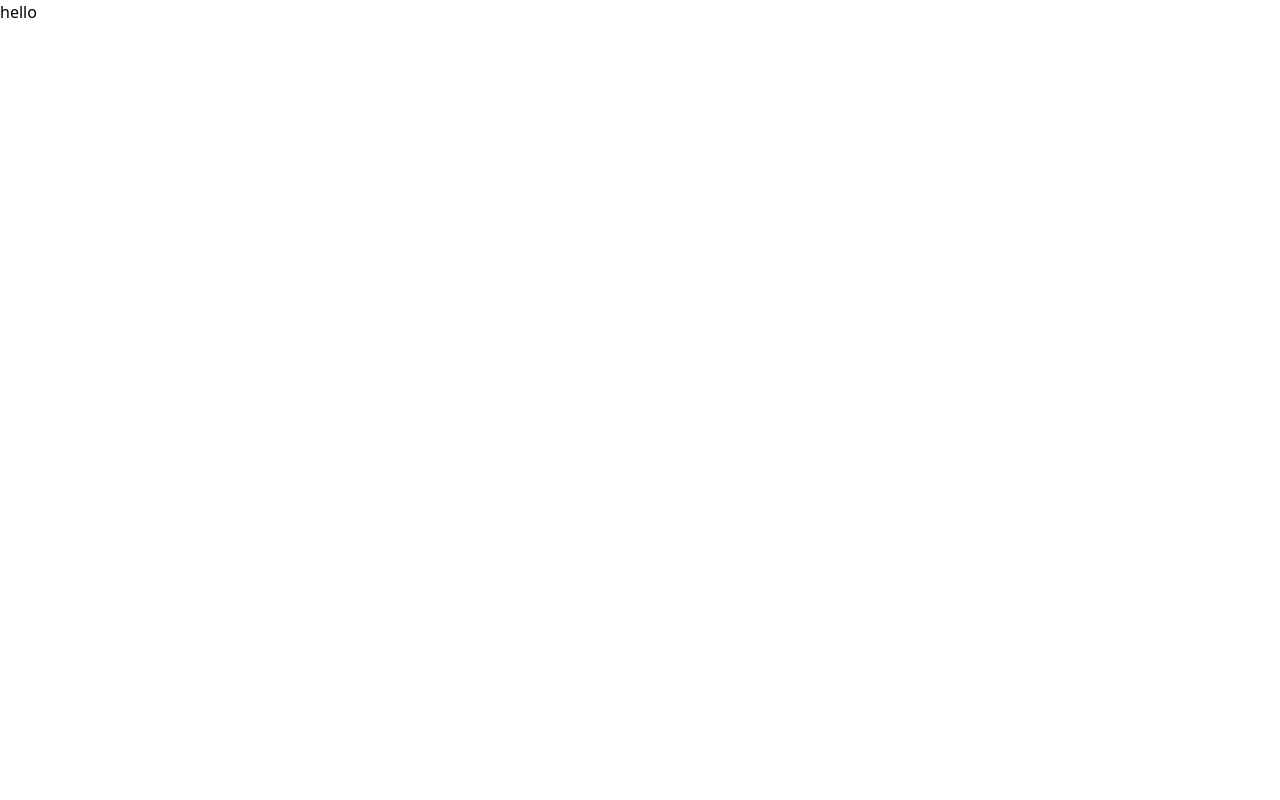
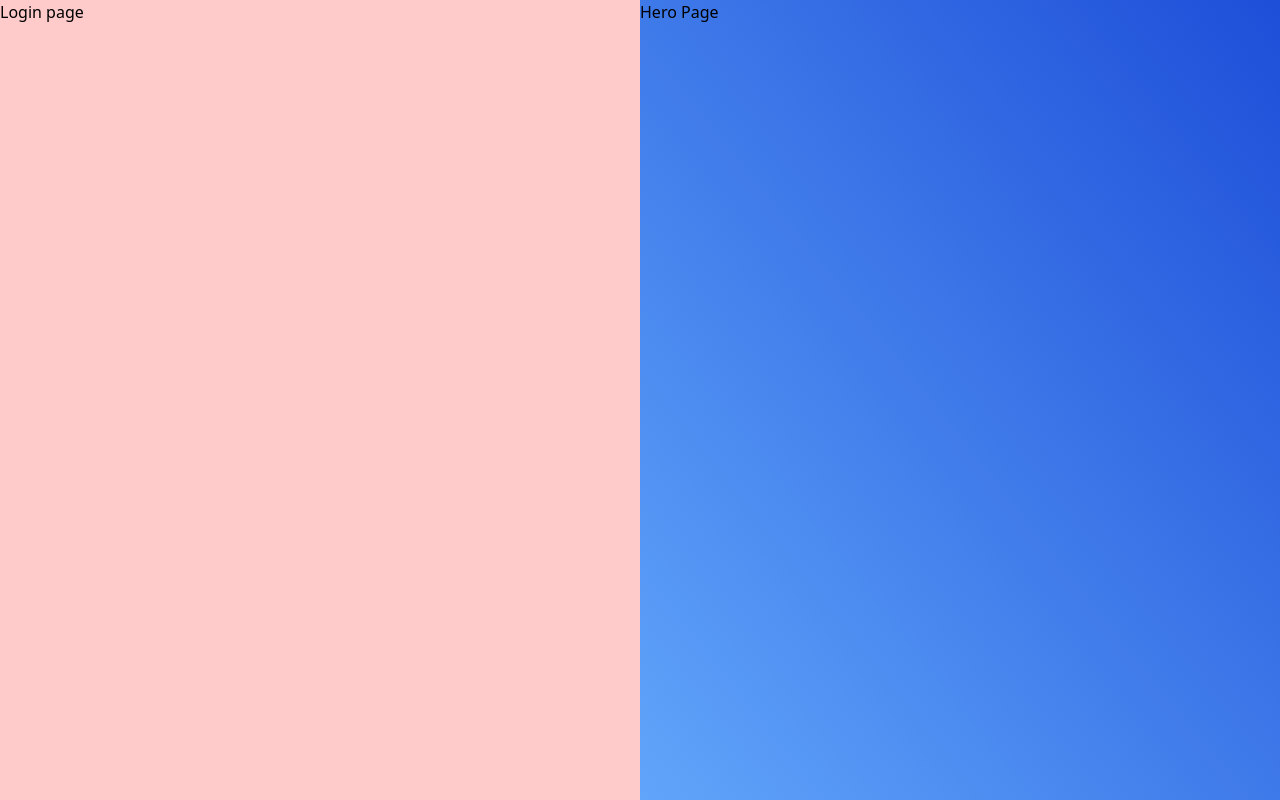
Before and after one commit to massam89/react-tailwind-dashboard, a React (Create React App) app: page /react-tailwind-dashboard/login-register in a window 1280 px wide. Built offline with nearby package versions, Linux system fonts and the light colour scheme.

Commit message:
working on register and login page

```diff
--- a/src/App.js
+++ b/src/App.js
@@ -4,9 +4,58 @@ import { Navigate, Route, Routes } from "react-router-dom";
 import NotFound from "./pages/notFound";
 import { useSelector } from "react-redux";
 import LoginRegister from "./pages/login-register";
+import { dashboardIcon, analyticsIcon } from "./assets/icons/index";
+import Analytics from "./pages/analytics";
+import Dashboard from "./pages/dashboard";
+
+const menuItems = [
+  {
+    id: 1,
+    text: "Dashboard",
+    icon: dashboardIcon,
+    isSelect: false,
+    path: "/dashboard",
+    component: Dashboard
+  },
+  {
+    id: 2,
+    text: "Analytics",
+    icon: analyticsIcon,
+    isSelect: false,
+    path: "/analytics",
+    component: Analytics
+  },
+  // {
+  //   id: 3,
+  //   text: "Team",
+  //   icon: teamIcon,
+  //   isSelect: false,
+  //   path: "/team",
+  // },
+  // {
+  //   id: 4,
+  //   text: "Messages",
+  //   icon: messageIcon,
+  //   isSelect: false,
+  //   path: "/messages",
+  // },
+  // {
+  //   id: 5,
+  //   text: "Favorites",
+  //   icon: favoriteIcon,
+  //   isSelect: false,
+  //   path: "/favorites",
+  // },
+  // {
+  //   id: 6,
+  //   text: "Setting",
+  //   icon: settingIcon,
+  //   isSelect: false,
+  //   path: "/setting",
+  // },
+];
 
 function App() {
-  const menuItems = useSelector((state) => state.menu.menuItems);
   const isAuth = useSelector(state => state.auth.isAuth)
 
   if(isAuth) {
--- /dev/null
+++ b/src/pages/login-register/Hero.js
@@ -0,0 +1,10 @@
+
+
+const Hero = () => {
+
+  return (
+    <div className="w-full h-full bg-gradient-to-tr from-blue-400 to-blue-700">Hero Page</div>
+  )
+}
+
+export default Hero
--- /dev/null
+++ b/src/pages/login-register/Login.js
@@ -0,0 +1,8 @@
+
+const Login = () => {
+  return (
+    <div className="w-full h-full bg-red-200">Login page</div>
+  )
+}
+
+export default Login
--- /dev/null
+++ b/src/pages/login-register/Register.js
@@ -0,0 +1,8 @@
+
+const Register = () => {
+  return (
+    <div className="w-full h-full bg-green-200">Register page</div>
+  )
+}
+
+export default Register
--- a/src/pages/login-register/index.js
+++ b/src/pages/login-register/index.js
@@ -1,6 +1,16 @@
+import { useSelector } from "react-redux"
+import Hero from "./Hero"
+import Login from "./Login"
+import Register from "./Register"
+
 const LoginRegister = () => {
+    const isLoginPage = useSelector(state => state.ui.loginMode)
+
     return (
-        <div>hello</div>
+        <main className={`h-screen flex ${isLoginPage ? '' : 'flex-row-reverse'}`}>
+            {isLoginPage ? <Login /> : <Register /> }
+            <Hero />
+        </main>
     )
 }
 
--- a/src/store/index.js
+++ b/src/store/index.js
@@ -1,14 +1,12 @@
 import { configureStore } from "@reduxjs/toolkit";
 import authSlice from "./auth/authSlice";
-import menuSlice from "./menu/menuSlice";
 import uiSlice from "./ui/uiSlice";
 
 const store = configureStore({
   middleware: (getDefaultMiddleware) => getDefaultMiddleware({serializableCheck: false}),
   reducer: {
     auth: authSlice,
-    ui: uiSlice,
-    menu: menuSlice
+    ui: uiSlice
   }
 });
 
--- a/src/store/menu/menuItems.js
+++ /dev/null
@@ -1,50 +0,0 @@
-import { dashboardIcon, analyticsIcon, teamIcon, messageIcon, favoriteIcon, settingIcon } from "../../assets/icons";
-import Analytics from "../../pages/analytics";
-import Dashboard from "../../pages/dashboard";
-
-export const menuItems = [
-  {
-    id: 1,
-    text: "Dashboard",
-    icon: dashboardIcon,
-    isSelect: false,
-    path: "/dashboard",
-    component: Dashboard
-  },
-  {
-    id: 2,
-    text: "Analytics",
-    icon: analyticsIcon,
-    isSelect: false,
-    path: "/analytics",
-    component: Analytics
-  },
-  // {
-  //   id: 3,
-  //   text: "Team",
-  //   icon: teamIcon,
-  //   isSelect: false,
-  //   path: "/team",
-  // },
-  // {
-  //   id: 4,
-  //   text: "Messages",
-  //   icon: messageIcon,
-  //   isSelect: false,
-  //   path: "/messages",
-  // },
-  // {
-  //   id: 5,
-  //   text: "Favorites",
-  //   icon: favoriteIcon,
-  //   isSelect: false,
-  //   path: "/favorites",
-  // },
-  // {
-  //   id: 6,
-  //   text: "Setting",
-  //   icon: settingIcon,
-  //   isSelect: false,
-  //   path: "/setting",
-  // },
-];
--- a/src/store/menu/menuSlice.js
+++ /dev/null
@@ -1,12 +0,0 @@
-import { createSlice } from "@reduxjs/toolkit";
-import { menuItems } from "./menuItems";
-
-const menuSlice = createSlice({
-  name: "menu",
-  initialState: { menuItems: [...menuItems] },
-
-  },
-);
-
-export const menuActions = menuSlice.actions;
-export default menuSlice.reducer;
--- a/src/store/ui/uiSlice.js
+++ b/src/store/ui/uiSlice.js
@@ -3,15 +3,13 @@ import { createSlice } from "@reduxjs/toolkit";
 const uiSlice = createSlice({
     name: 'ui',
     initialState: {
-        showMenu: false
+        showMenu: false,
+        loginMode: true
     },
     reducers: {
-        changeMenuDisplay(state){
-            state.showMenu = !state.showMenu
-        },
-        hideMenuDisplay(state){
-            state.showMenu = false
-        }
+        changeMenuDisplay(state){state.showMenu = !state.showMenu},
+        hideMenuDisplay(state){state.showMenu = false},
+        changeLoginMode(state){state.loginMode = !state.loginMode}
     }
 })
 
```
Also changed, not shown: src/assets/images/login-and-register.jpg (renamed from public/login-and-register.jpg).
